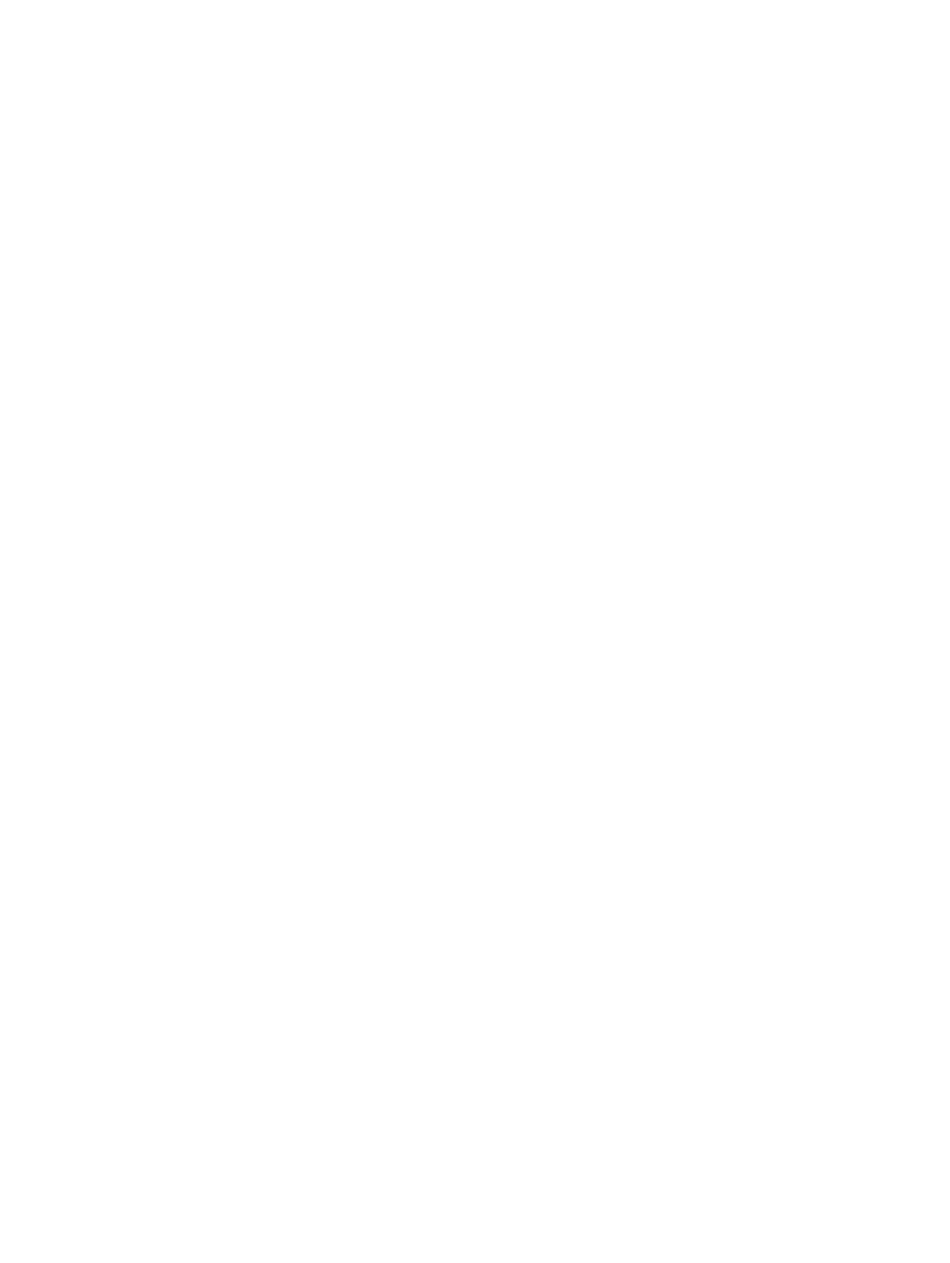
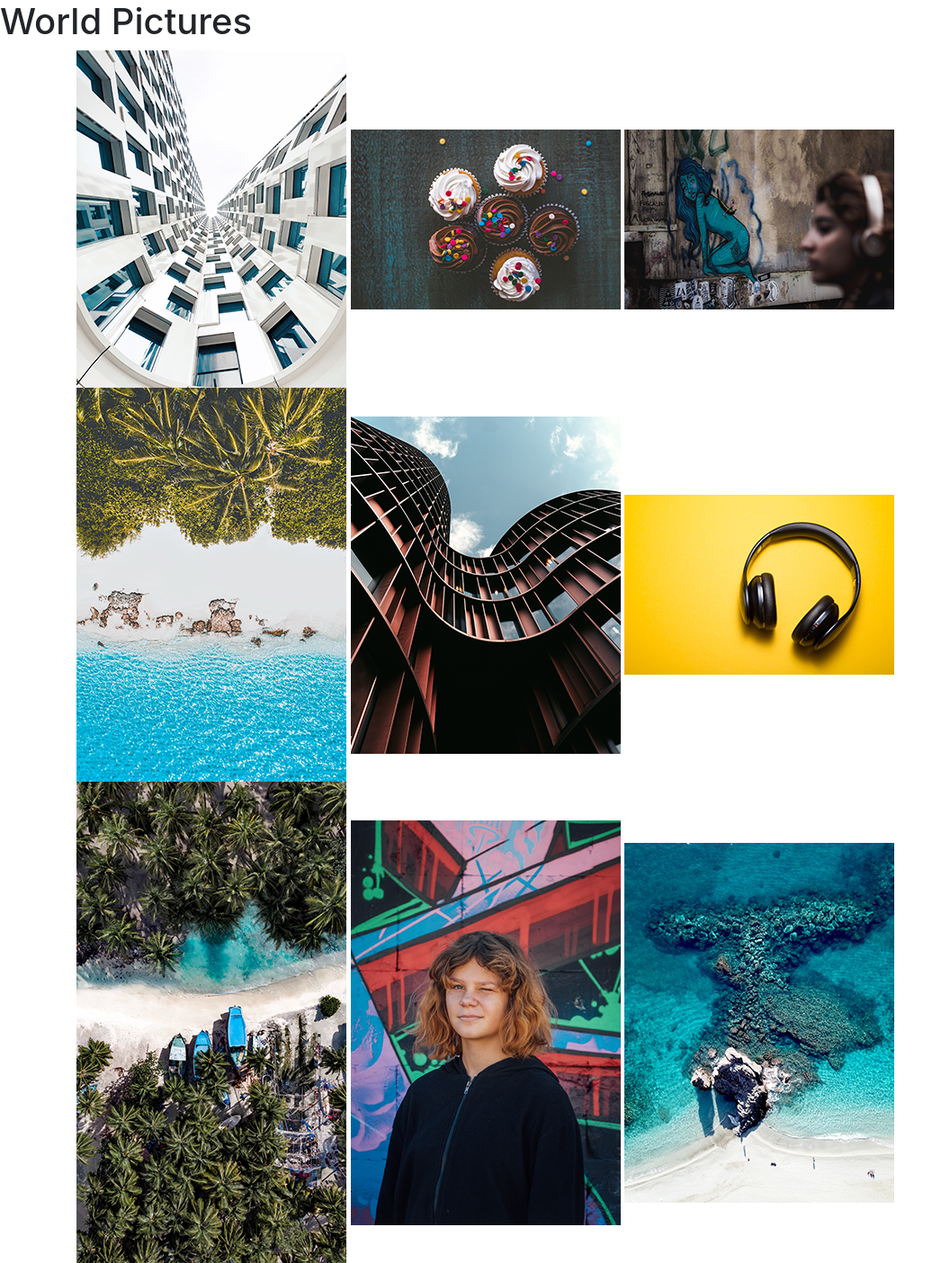
Before and after one commit to beccacohen/m1-h2-cohen-rebecca, a plain HTML site: page index.html in a window 1280 px wide. Shown: the whole page at 90% size, without its empty margins (0-1056 px from the left). Before the commit the page ends 800 px from the top, so only its background shows below. Drawn offline with nearby package versions, Linux system fonts and the light colour scheme.

Commit message:
Images and bootstap template added

```diff
--- a/index.html
+++ b/index.html
@@ -3,8 +3,32 @@
   <head>
     <meta charset="utf-8">
     <title>Assignment 2</title>
-  </head>
-  <body>
+    <!-- Required meta tags -->
+      <meta charset="utf-8">
+      <meta name="viewport" content="width=device-width, initial-scale=1, shrink-to-fit=no">
 
-  </body>
-</html>
+      <!-- Bootstrap CSS -->
+      <link rel="stylesheet" href="https://stackpath.bootstrapcdn.com/bootstrap/4.4.1/css/bootstrap.min.css" integrity="sha384-Vkoo8x4CGsO3+Hhxv8T/Q5PaXtkKtu6ug5TOeNV6gBiFeWPGFN9MuhOf23Q9Ifjh" crossorigin="anonymous">
+
+    </head>
+    <body>
+      <h1>World Pictures</h1>
+      <div class="container">
+        <img src="img/hw2-image1.png" alt="White Building">
+        <img src="img/hw2-image2.png" alt="Cupcakes">
+        <img src="img/hw2-image3.png" alt="Wall Art">
+        <img src="img/hw2-image4.png" alt="Ocean and Trees">
+        <img src="img/hw2-image5.png" alt="Red Building">
+        <img src="img/hw2-image6.png" alt="Headphones">
+        <img src="img/hw2-image7.png" alt="Boats">
+        <img src="img/hw2-image8.png" alt="Portrait">
+        <img src="img/hw2-image9.png" alt="Rocks">
+      </div>
+
+      <!-- Optional JavaScript -->
+      <!-- jQuery first, then Popper.js, then Bootstrap JS -->
+      <script src="https://code.jquery.com/jquery-3.4.1.slim.min.js" integrity="sha384-J6qa4849blE2+poT4WnyKhv5vZF5SrPo0iEjwBvKU7imGFAV0wwj1yYfoRSJoZ+n" crossorigin="anonymous"></script>
+      <script src="https://cdn.jsdelivr.net/npm/popper.js@1.16.0/dist/umd/popper.min.js" integrity="sha384-Q6E9RHvbIyZFJoft+2mJbHaEWldlvI9IOYy5n3zV9zzTtmI3UksdQRVvoxMfooAo" crossorigin="anonymous"></script>
+      <script src="https://stackpath.bootstrapcdn.com/bootstrap/4.4.1/js/bootstrap.min.js" integrity="sha384-wfSDF2E50Y2D1uUdj0O3uMBJnjuUD4Ih7YwaYd1iqfktj0Uod8GCExl3Og8ifwB6" crossorigin="anonymous"></script>
+    </body>
+  </html>
```
